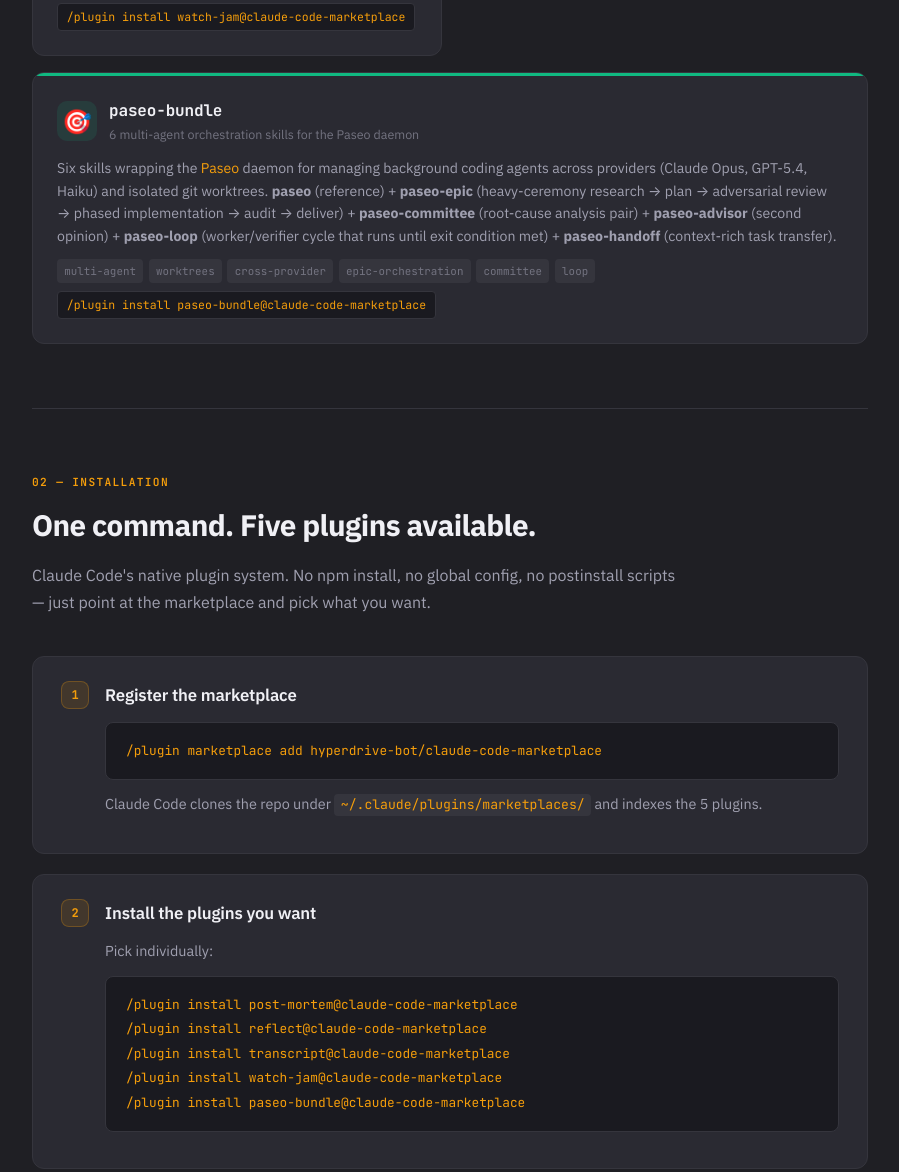
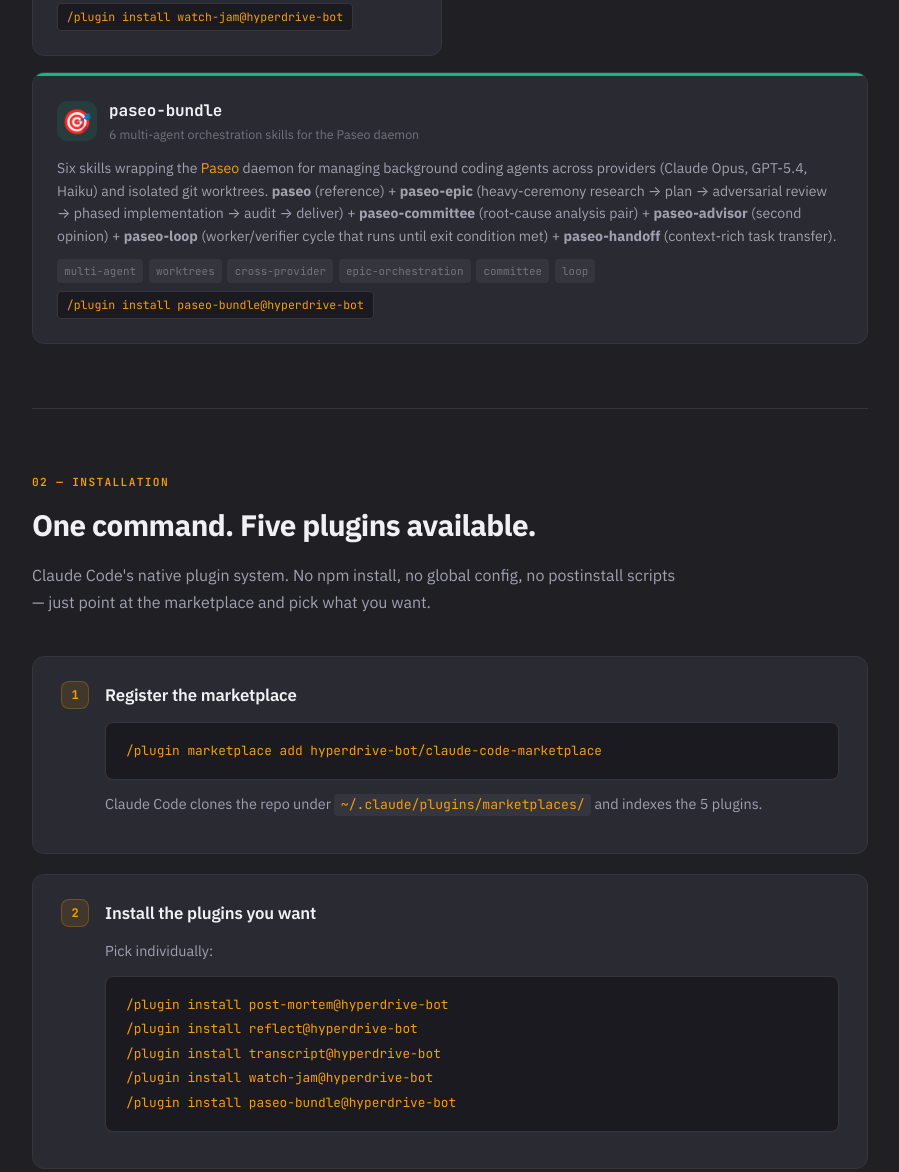
Before and after one commit to hyperdrive-bot/claude-code-marketplace, a plain HTML site: page docs/index.html in a window 1280 px wide. Shown: the part 1869-3041 px from the top of the page, without its empty margins (190-1089 px from the left). Drawn offline with Linux system fonts and the light colour scheme.

Commit message:
refactor: rename marketplace alias claude-code-marketplace → hyperdrive-bot
Brand-align the @<alias> suffix users type when installing plugins.

Before:
  /plugin install transcript@claude-code-marketplace

After:
  /plugin install transcript@hyperdrive-bot

Note: marketplace name field must be kebab-case (lowercase + digits +
hyphens). Dots aren't allowed, so "hyperdrive.bot" (the brand domain)
becomes "hyperdrive-bot" (matches the GitHub org name exactly).

The repo URL stays at hyperdrive-bot/claude-code-marketplace for now —
optional follow-up: rename repo to hyperdrive-bot/marketplace to
shorten the marketplace-add command too.

Updated:
- .claude-plugin/marketplace.json — name field
- README.md — install commands
- docs/index.html — install snippets (5 per-plugin cards + the
  consolidated install code block in step 2)

```diff
--- a/docs/index.html
+++ b/docs/index.html
@@ -436,7 +436,7 @@
         <span class="plugin-tag">overflow-detect</span>
         <span class="plugin-tag">multi-brand</span>
       </div>
-      <span class="plugin-cmd">/plugin install post-mortem@claude-code-marketplace</span>
+      <span class="plugin-cmd">/plugin install post-mortem@hyperdrive-bot</span>
     </div>
 
     <!-- REFLECT -->
@@ -456,7 +456,7 @@
         <span class="plugin-tag">forked-context</span>
         <span class="plugin-tag">memory</span>
       </div>
-      <span class="plugin-cmd">/plugin install reflect@claude-code-marketplace</span>
+      <span class="plugin-cmd">/plugin install reflect@hyperdrive-bot</span>
     </div>
 
     <!-- TRANSCRIPT -->
@@ -477,7 +477,7 @@
         <span class="plugin-tag">summary</span>
         <span class="plugin-tag">pt/en/es</span>
       </div>
-      <span class="plugin-cmd">/plugin install transcript@claude-code-marketplace</span>
+      <span class="plugin-cmd">/plugin install transcript@hyperdrive-bot</span>
     </div>
 
     <!-- WATCH-JAM -->
@@ -498,7 +498,7 @@
         <span class="plugin-tag">ffmpeg</span>
         <span class="plugin-tag">no-auth</span>
       </div>
-      <span class="plugin-cmd">/plugin install watch-jam@claude-code-marketplace</span>
+      <span class="plugin-cmd">/plugin install watch-jam@hyperdrive-bot</span>
     </div>
 
     <!-- PASEO-BUNDLE -->
@@ -521,7 +521,7 @@
         <span class="plugin-tag">committee</span>
         <span class="plugin-tag">loop</span>
       </div>
-      <span class="plugin-cmd">/plugin install paseo-bundle@claude-code-marketplace</span>
+      <span class="plugin-cmd">/plugin install paseo-bundle@hyperdrive-bot</span>
     </div>
 
   </div>
@@ -551,11 +551,11 @@
       </div>
       <div class="step-body">
         <p>Pick individually:</p>
-        <pre><code><span class="code-command">/plugin install post-mortem@claude-code-marketplace</span>
-<span class="code-command">/plugin install reflect@claude-code-marketplace</span>
-<span class="code-command">/plugin install transcript@claude-code-marketplace</span>
-<span class="code-command">/plugin install watch-jam@claude-code-marketplace</span>
-<span class="code-command">/plugin install paseo-bundle@claude-code-marketplace</span></code></pre>
+        <pre><code><span class="code-command">/plugin install post-mortem@hyperdrive-bot</span>
+<span class="code-command">/plugin install reflect@hyperdrive-bot</span>
+<span class="code-command">/plugin install transcript@hyperdrive-bot</span>
+<span class="code-command">/plugin install watch-jam@hyperdrive-bot</span>
+<span class="code-command">/plugin install paseo-bundle@hyperdrive-bot</span></code></pre>
       </div>
     </div>
     <div class="step">
```
Also changed, not shown: .claude-plugin/marketplace.json, README.md.
